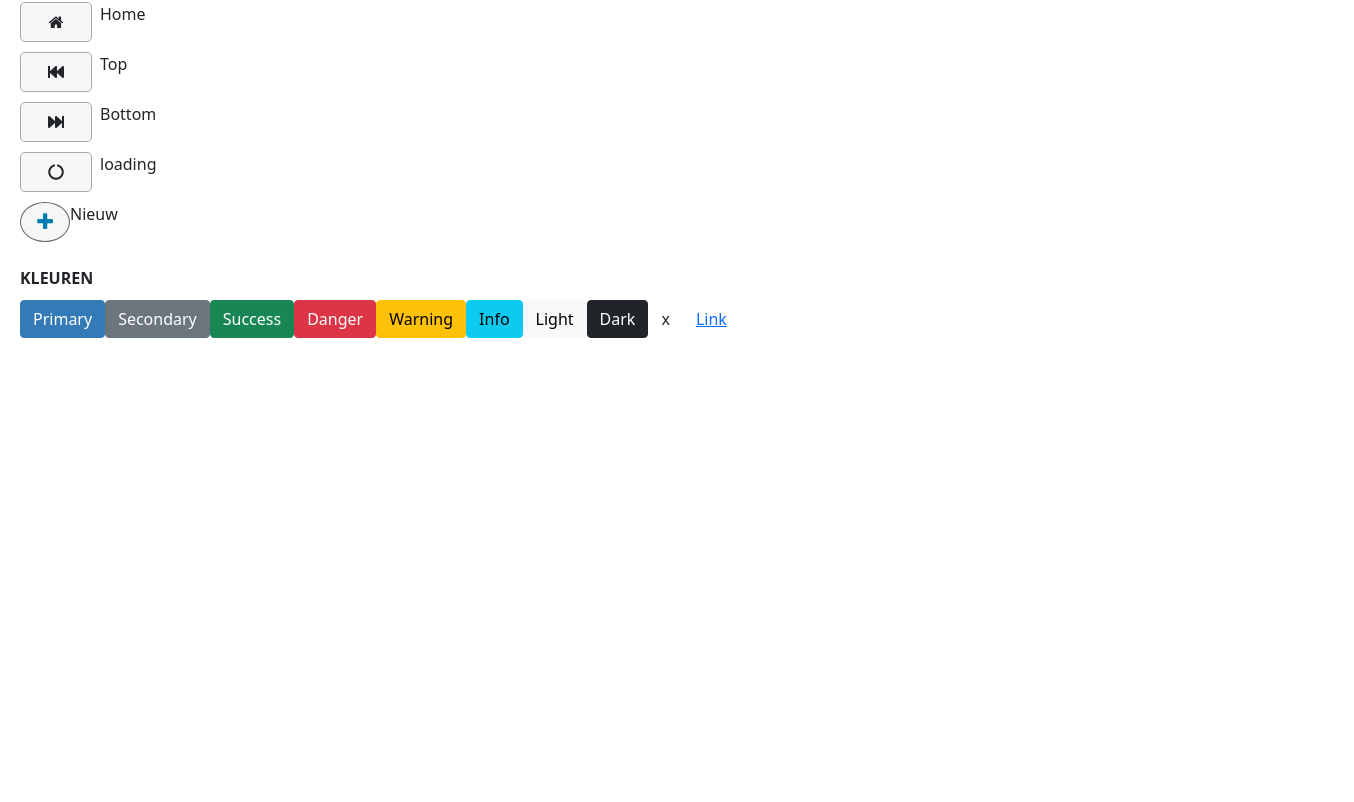
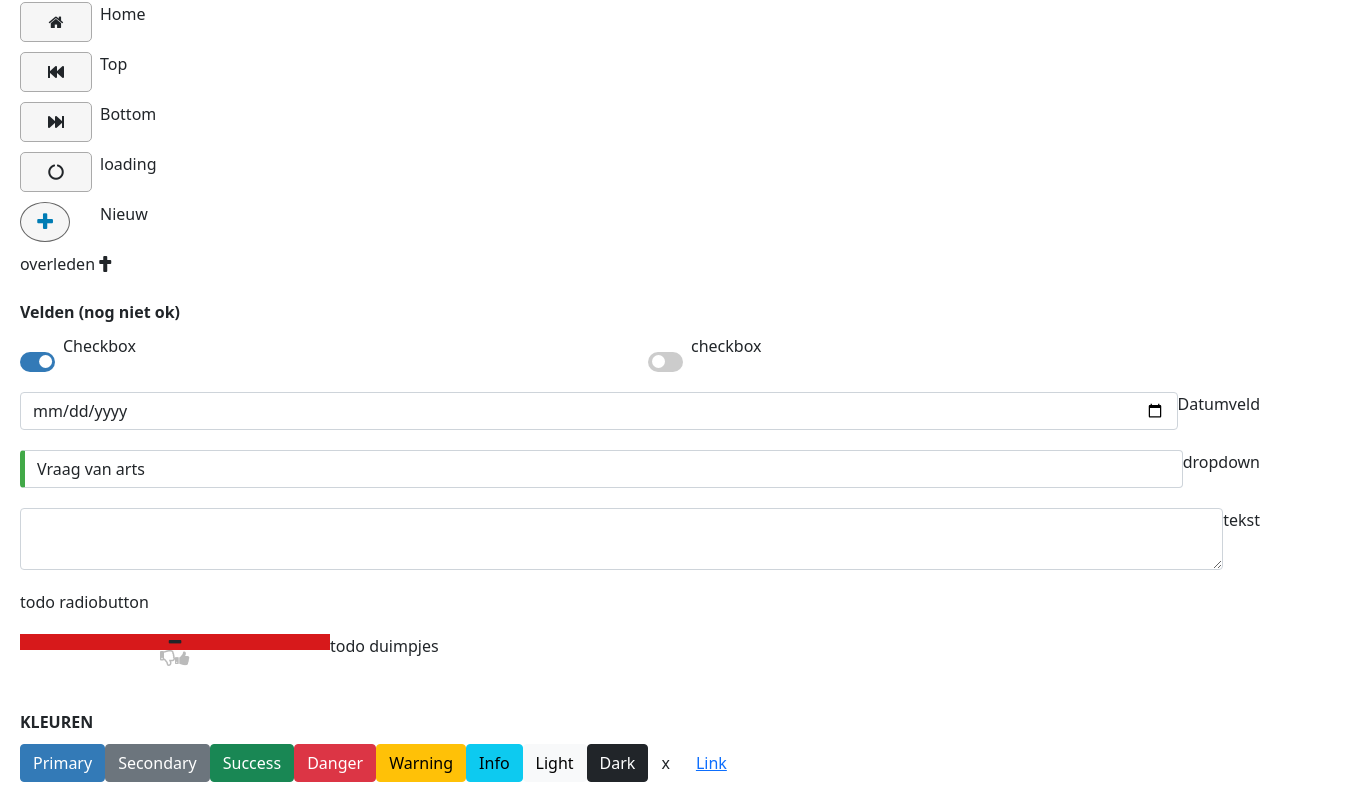
Before and after one commit to ChristaDeSmet/default-knoppen-ouderenzorg, an Angular app: page / in a window 1280 px wide. Shown: the part 680-1482 px from the top of the page, 1354 px wide, since content can reach past the window. Before the commit the page ends 1038 px from the top, so only its background shows below. Built offline with nearby package versions, Linux system fonts and the light colour scheme; what angular-font-awesome would draw is missing.

Commit message:
1 file modified

```diff
--- a/src/app/app.component.html
+++ b/src/app/app.component.html
@@ -135,38 +135,11 @@
 
     (Bevestigen van scherm zonder opslaan)
   </div>
-  <!-- ----------------------------- memo-->
-
-
-    <div style="display:flex; margin-top:10px ">
-    <div class="col-md-6 padding-none white-space-nowrap margin-right-sm">
-      <label class="switch margin-right-sm">
-        <input
-          (click)="sw_memo_true = !sw_memo_true"
-          type="checkbox"
-          [checked]="sw_memo_true"
-        />
-        <span [ngClass]="getBoolClass()" class="slider round"></span>
-      </label>
-      <span>Memo</span>
-    </div>
-    <div class="col-md-6 padding-none white-space-nowrap margin-right-sm">
-      <label class="switch margin-right-sm">
-        <input
-          (click)="sw_memo_false = !sw_memo_false"
-          type="checkbox"
-          [checked]="sw_memo_false"
-        />
-        <span [ngClass]="getBoolClass()" class="slider round"></span>
-      </label>
-      <span>Memo</span>
-    </div>
 
 <!-- --------NAVIGATIE-->
-  <br />
+<br/>
   <div><b> Navigatie </b></div>
 
-</div>
 <!-- ----------------------------- NEXT-->
 <div style="display:flex; margin-top:10px">
   <div style="width:80px">
@@ -226,6 +199,7 @@
 <!-- ----------------------------- nieuw-->
 
 <div style="display:flex; margin-top:10px">
+<div style="width:80px">
   <button
     _ngcontent-oxd-c401=""
     id="oz-toevoegen-knop"
@@ -233,9 +207,87 @@
   >
     <i _ngcontent-oxd-c401="" class="fa pointer fa-plus"></i>
   </button>
+</div>
   Nieuw
 </div>
 
+
+
+<!-- ----------------------------- overleden-->
+<div style="display:flex; margin-top:10px">
+<div style="width:200px">
+overleden <i class="fas fa-cross"></i></div>
+</div>
+<!-- --------VELDEN-->
+<br/>
+  <div><b> Velden (nog niet ok)</b></div>
+
+  <!-- ----------------------------- checkbox -->
+  <div style="display:flex; margin-top:10px ">
+  <div class="col-md-6 padding-none white-space-nowrap margin-right-sm">
+    <label class="switch margin-right-sm">
+      <input
+        (click)="sw_memo_true = !sw_memo_true"
+        type="checkbox"
+        [checked]="sw_memo_true"
+      />
+      <span [ngClass]="getBoolClass()" class="slider round"></span>
+    </label>
+    <span>Checkbox</span>
+  </div>
+  <div class="col-md-6 padding-none white-space-nowrap margin-right-sm">
+    <label class="switch margin-right-sm">
+      <input
+        (click)="sw_memo_false = !sw_memo_false"
+        type="checkbox"
+        [checked]="sw_memo_false"
+      />
+      <span [ngClass]="getBoolClass()" class="slider round"></span>
+    </label>
+    <span>checkbox</span>
+  </div>
+</div>
+  <!-- ----------------------------- Datumveld -->
+  <div style="display:flex; margin-top:20px">
+    <input popovertitle="Fout" container="body" triggers="" containerclass="popover-error" placement="auto" type="date" class="form-control ng-pristine ng-valid ng-star-inserted ng-touched" ng-reflect-popover-title="Fout" ng-reflect-container="body" ng-reflect-triggers="" ng-reflect-container-class="popover-error" ng-reflect-placement="auto" ng-reflect-is-open="false" ng-reflect-model="2019-11-27"> Datumveld
+</div>
+
+
+  <!-- ----------------------------- dropdown -->
+  <div style="display:flex; margin-top:20px">
+  <select _ngcontent-usi-c398="" id="reason" name="ReasonCode" required="" class="form-control ng-dirty ng-valid ng-touched" ng-reflect-required="" ng-reflect-name="ReasonCode" ng-reflect-model="KATZSCORE"><option _ngcontent-usi-c398="" value="null" disabled="" ng-reflect-value="null">-- Selecteer een waarde --</option><option _ngcontent-usi-c398="" value="1: ARTS" ng-reflect-ng-value="ARTS" class="ng-star-inserted"> Vraag van arts </option><option _ngcontent-usi-c398="" value="2: DEMENTSCRN" ng-reflect-ng-value="DEMENTSCRN" class="ng-star-inserted"> Screening dementie </option><option _ngcontent-usi-c398="" value="3: KATZSCORE" ng-reflect-ng-value="KATZSCORE" class="ng-star-inserted"> ifv Katzscore </option><option _ngcontent-usi-c398="" value="4: OPNAME" ng-reflect-ng-value="OPNAME" class="ng-star-inserted"> Opname </option><option _ngcontent-usi-c398="" value="5: RIZIV" ng-reflect-ng-value="RIZIV" class="ng-star-inserted"> Tussenkomst Riziv </option><!--bindings={
+    "ng-reflect-ng-for-of": "[object Object],[object Object"
+  }--></select> dropdown
+   </div>
+  <!-- ----------------------------- tekst -->
+<div style="display:flex; margin-top:20px">
+<textarea name="Remark" class="form-control ng-pristine ng-valid ng-touched" ng-reflect-name="Remark"></textarea>tekst
+</div>
+  <!-- ----------------------------- radiobutton -->
+  <div style="display:flex; margin-top:20px">
+  todo radiobutton
+  </div>
+    <!-- ----------------------------- duimpjes -->
+<div style="display:flex; margin-top:20px">
+<div class="col-sm-3 col-5 text-center thumbs flex-row"><!--bindings={
+  "ng-reflect-ng-if": "false"
+}--><div class="circle col-padding-10 ng-star-inserted" style="background-color: rgb(215, 25, 27);"><i class="fa fa-minus"></i></div><!--bindings={
+  "ng-reflect-ng-if": "true"
+}--><i class="fa-thumbs-down pointer ng-star-inserted far" style="color: rgb(187, 187, 187);"></i><i class="fa-thumbs-up pointer ng-star-inserted fa" style="color: rgb(187, 187, 187);"></i><!--ng-container--><!--bindings={
+  "ng-reflect-ng-if": "true"
+}--><!--bindings={
+  "ng-reflect-ng-if": "false"
+}--><!--ng-container--><!--bindings={
+  "ng-reflect-ng-if": "true"
+}--></div> todo duimpjes
+</div>
+  <!-- ----------------------------- xxx -->
+  <div style="display:flex; margin-top:20px">
+
+</div>
+
+
+    <!-- ----------------------------- Kleuren -->
 <br />
 <div><b> KLEUREN </b></div>
 
@@ -252,4 +304,3 @@
 
   <button type="button" class="btn btn-link">Link</button>
 </div>
-</div>
```
